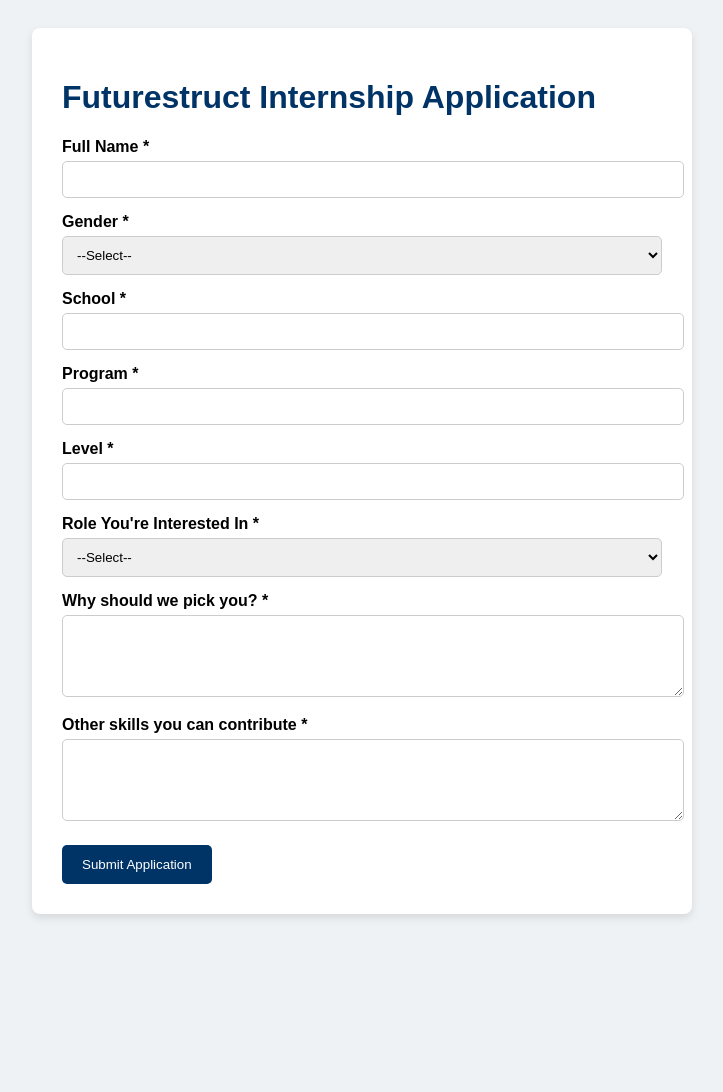
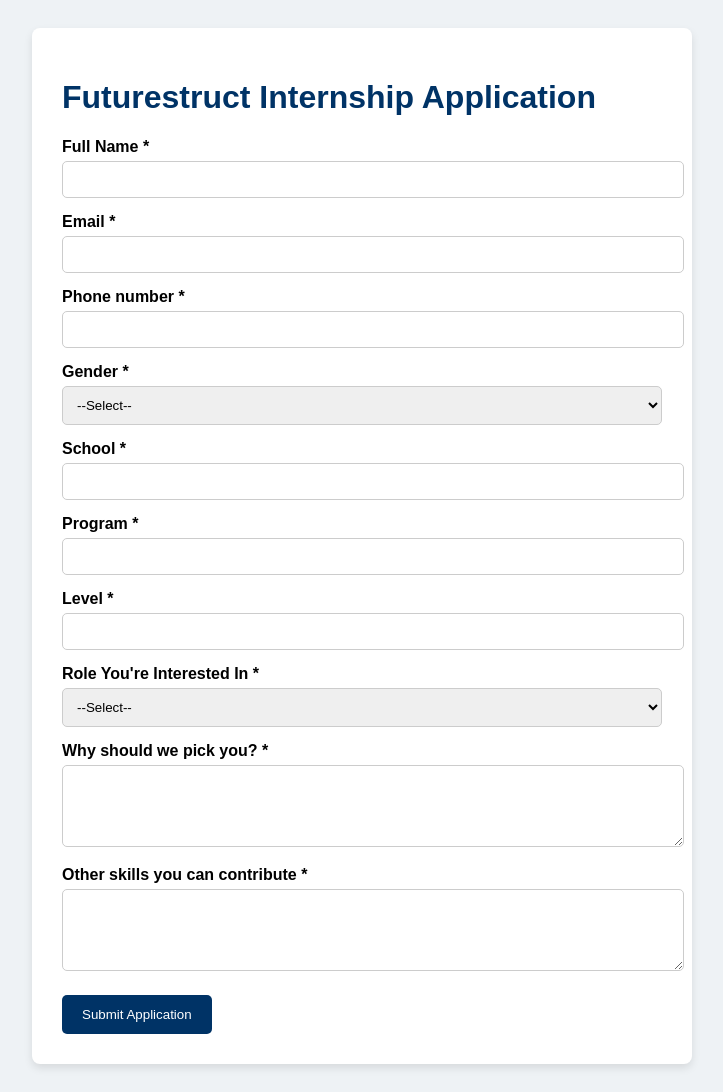
Before and after one commit to Unknown-strange/flask_form, a Flask app: page / in a window 1280 px wide. Shown: the whole page, without its empty margins (278-1001 px from the left). Before the commit the page ends 918 px from the top, so only its background shows below. Run offline with Flask 3, Linux system fonts and the light colour scheme.

Commit message:
update on form.html

```diff
--- a/src/templates/form.html
+++ b/src/templates/form.html
@@ -54,6 +54,12 @@
   <form action="/submit_application" method="post" id="internshipForm">
     <label for="name">Full Name *</label>
     <input type="text" id="name" name="name" required>
+
+    <label for="name">Email *</label>
+    <input type="text" id="email" name="email" required>
+
+    <label for="name">Phone number *</label>
+    <input type="tel" id="phone" name="phone" required>
 
     <label for="gender">Gender *</label>
     <select id="gender" name="gender" required>
```
